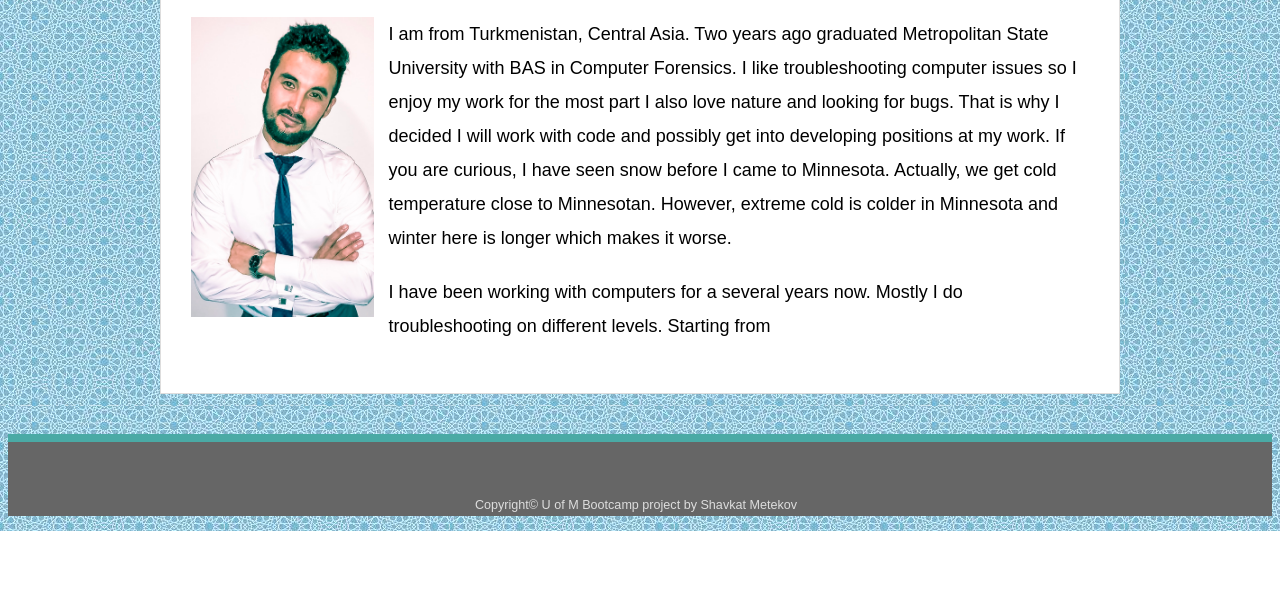
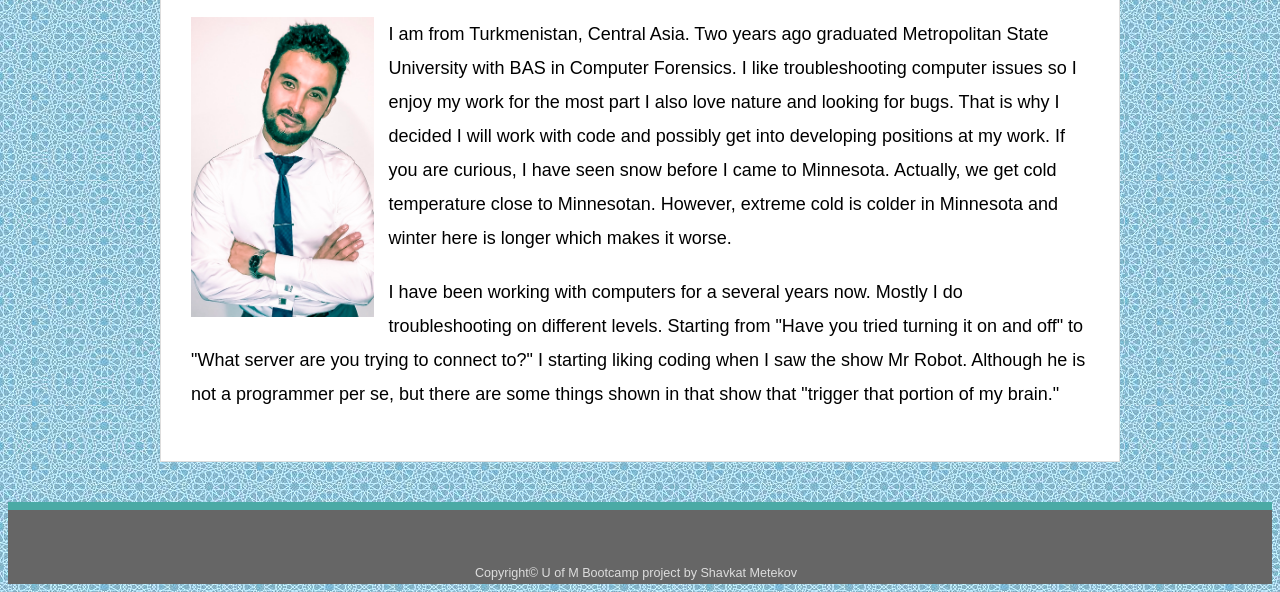
Before and after one commit to metekovshavkat/Responsive-Portfolio, a plain HTML site: page index.html in a window 1280 px wide. Shown: the part 269-861 px from the top of the page. Before the commit the page ends 800 px from the top, so only its background shows below. Drawn offline with Linux system fonts and the light colour scheme.

Commit message:
index has been updated with one more paragpraph

```diff
--- a/index.html
+++ b/index.html
@@ -35,8 +35,9 @@
             I have seen snow before I came to Minnesota. Actually, we get cold temperature close to Minnesotan. However, extreme cold is colder in Minnesota and winter here is longer which makes it worse.
             </p>
             <p>
-                I have been working with computers for a several years now. Mostly I do troubleshooting on different levels. Starting from
-
+                I have been working with computers for a several years now. Mostly I do troubleshooting on different levels. Starting from "Have you tried turning it on and off" to
+                "What server are you trying to connect to?" I starting liking coding when I saw the show Mr Robot. Although he is not a programmer per se, but there are some things
+                shown in that show that "trigger that portion of my brain."
 
             </p>
 
```
Also changed, not shown: portfolio.html (+1 -0 lines).
